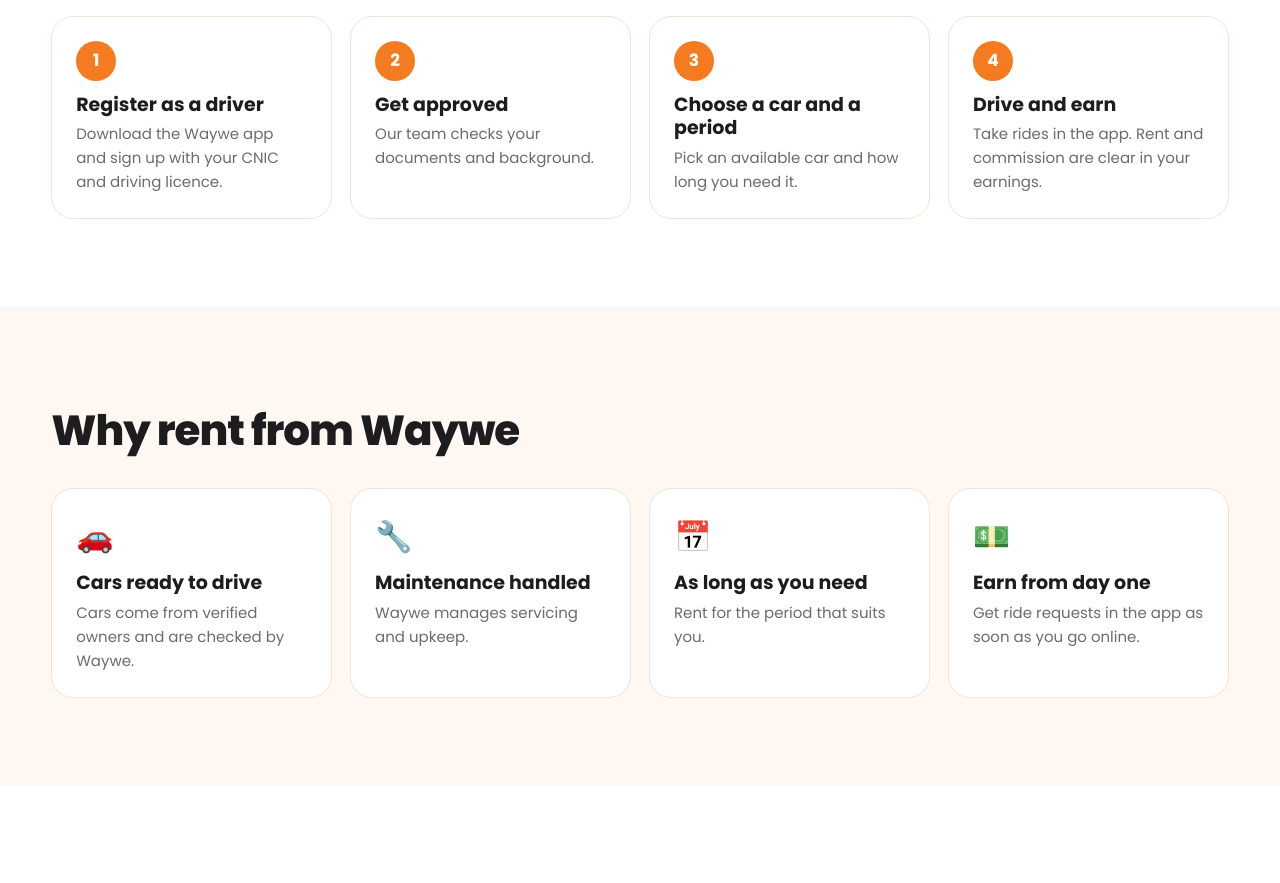
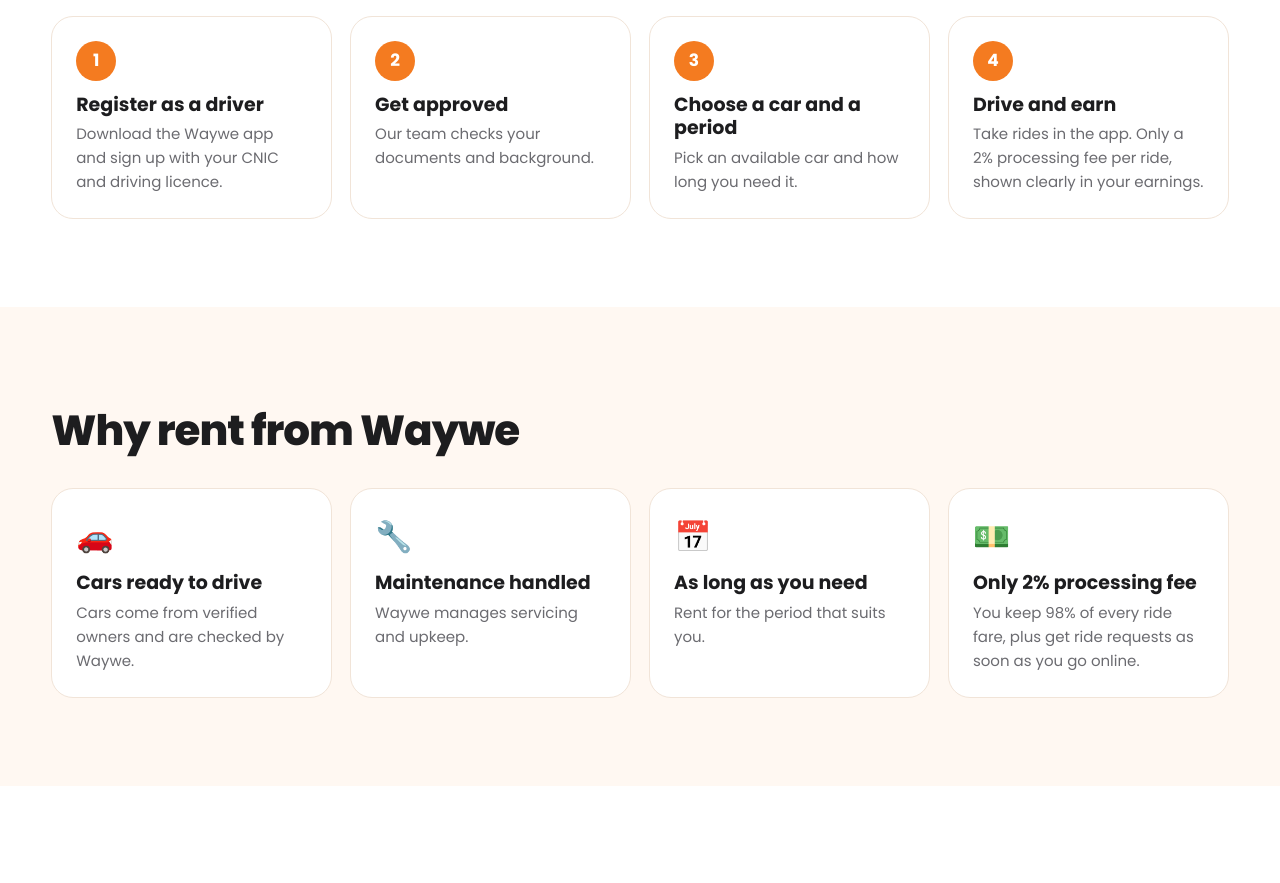
Before and after one commit to hassanhumaira85-coder/waywe-website, a plain HTML site: page rent-a-car/index.html in a window 1280 px wide. Shown: the part 800-1683 px from the top of the page. Drawn offline with Linux system fonts and the light colour scheme.

```diff
--- a/rent-a-car/index.html
+++ b/rent-a-car/index.html
@@ -53,11 +53,11 @@
 </section>
 <section><div class="wrap">
  <h2 class="sec-title">How it works</h2>
- <div class="steps"><div class="step"><b>1</b><h3>Register as a driver</h3><p>Download the Waywe app and sign up with your CNIC and driving licence.</p></div><div class="step"><b>2</b><h3>Get approved</h3><p>Our team checks your documents and background.</p></div><div class="step"><b>3</b><h3>Choose a car and a period</h3><p>Pick an available car and how long you need it.</p></div><div class="step"><b>4</b><h3>Drive and earn</h3><p>Take rides in the app. Rent and commission are clear in your earnings.</p></div></div>
+ <div class="steps"><div class="step"><b>1</b><h3>Register as a driver</h3><p>Download the Waywe app and sign up with your CNIC and driving licence.</p></div><div class="step"><b>2</b><h3>Get approved</h3><p>Our team checks your documents and background.</p></div><div class="step"><b>3</b><h3>Choose a car and a period</h3><p>Pick an available car and how long you need it.</p></div><div class="step"><b>4</b><h3>Drive and earn</h3><p>Take rides in the app. Only a 2% processing fee per ride, shown clearly in your earnings.</p></div></div>
 </div></section>
 <section class="soft"><div class="wrap">
  <h2 class="sec-title">Why rent from Waywe</h2>
- <div class="feat-grid c4"><div class="feat"><i>🚗</i><h3>Cars ready to drive</h3><p>Cars come from verified owners and are checked by Waywe.</p></div><div class="feat"><i>🔧</i><h3>Maintenance handled</h3><p>Waywe manages servicing and upkeep.</p></div><div class="feat"><i>📅</i><h3>As long as you need</h3><p>Rent for the period that suits you.</p></div><div class="feat"><i>💵</i><h3>Earn from day one</h3><p>Get ride requests in the app as soon as you go online.</p></div></div>
+ <div class="feat-grid c4"><div class="feat"><i>🚗</i><h3>Cars ready to drive</h3><p>Cars come from verified owners and are checked by Waywe.</p></div><div class="feat"><i>🔧</i><h3>Maintenance handled</h3><p>Waywe manages servicing and upkeep.</p></div><div class="feat"><i>📅</i><h3>As long as you need</h3><p>Rent for the period that suits you.</p></div><div class="feat"><i>💵</i><h3>Only 2% processing fee</h3><p>You keep 98% of every ride fare, plus get ride requests as soon as you go online.</p></div></div>
 </div></section>
 <section><div class="wrap narrow">
  <h2 class="sec-title center">Questions</h2>
```
Also changed, not shown: drive/index.html (+1 -1 lines), index.html (+1 -1 lines).
